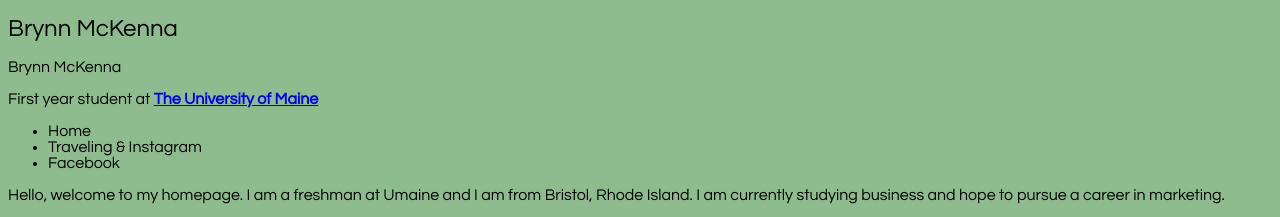
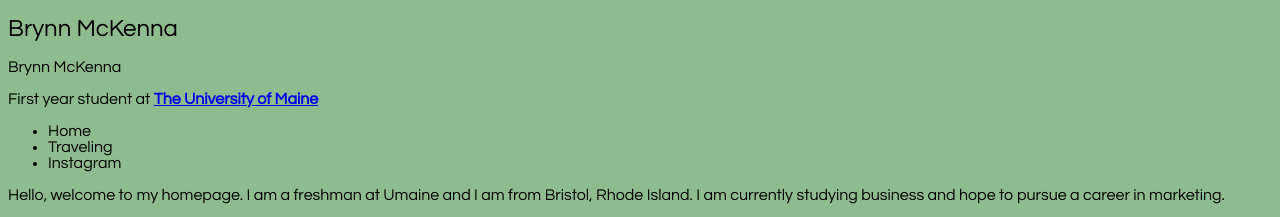
Before and after one commit to brynnmckenna/brynnmckenna.github.io, a plain HTML site: page index.html in a window 1280 px wide. Shown: the top 217 px of the page. Drawn offline with Linux system fonts and the light colour scheme.

Commit message:
Update index.html

```diff
--- a/index.html
+++ b/index.html
@@ -14,7 +14,7 @@
 
  <nav>
 <ul>
-       <li>Home</li><li> Traveling &amp; Instagram</li><li>Facebook</li>
+       <li>Home</li><li> Traveling </li><li>Instagram</li>
 </ul>
 </nav>
 
```
